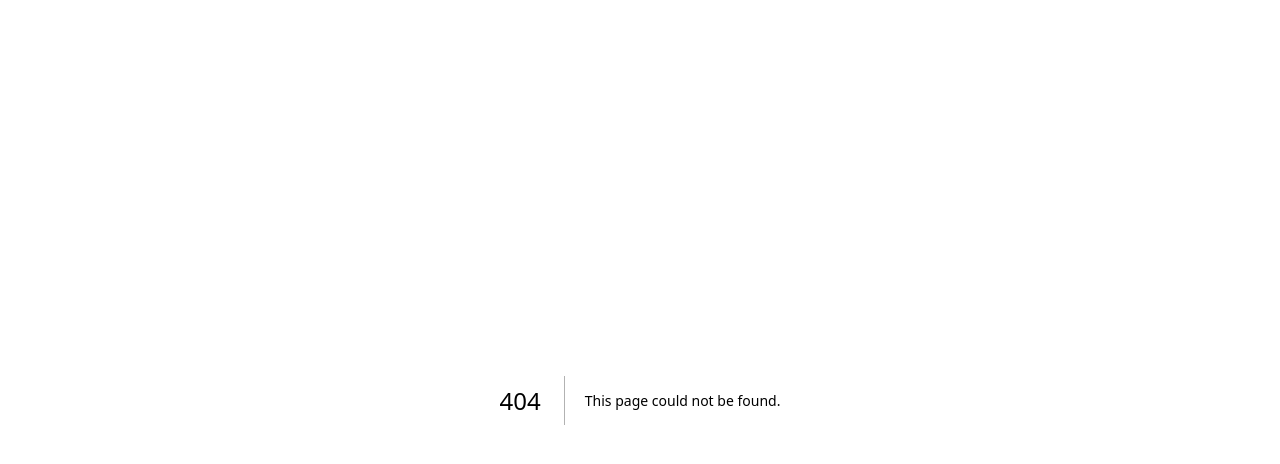
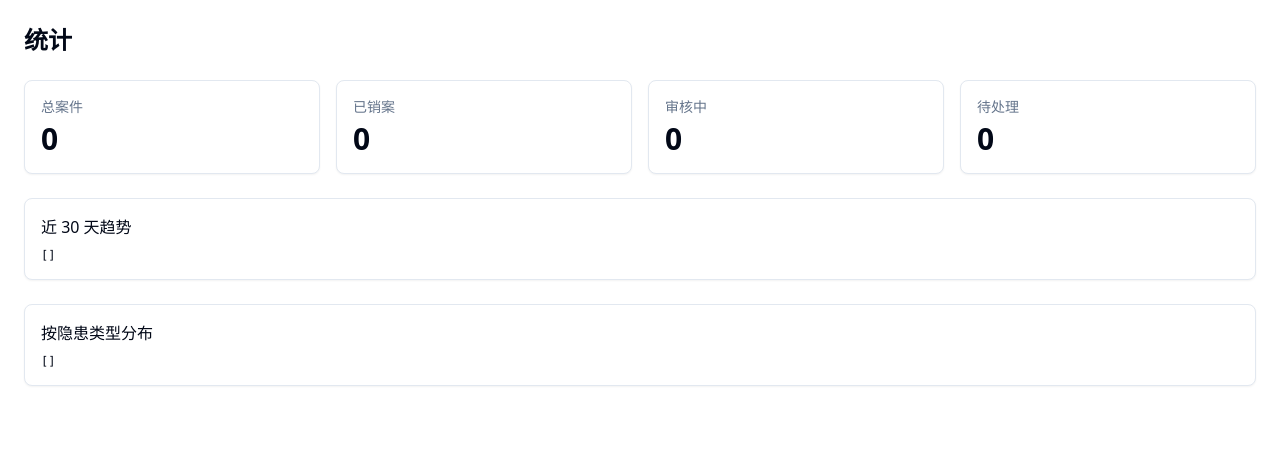
Before and after one commit to yinchengchen-AI/safety-hazard-review-system, a Next.js app: page /stats in a window 1280 px wide. Before the commit this address had no page. Shown: the top 464 px of the page. Built offline with nearby package versions, Linux system fonts and the light colour scheme; no server answers; the database is empty.

Commit message:
feat(ui): /stats dashboard

```diff
--- /dev/null
+++ b/src/app/stats/page.tsx
@@ -0,0 +1,27 @@
+import { auth } from '@/lib/auth';
+import { StatsService } from '@/services/stats';
+import { KpiCards } from '@/components/workbench/kpi-cards';
+import { Card } from '@/components/ui/card';
+
+export default async function StatsPage() {
+  await auth();
+  const [kpi, trend, dist] = await Promise.all([
+    StatsService.kpi(),
+    StatsService.trend(30),
+    StatsService.distribution('hazardType'),
+  ]);
+  return (
+    <main className="p-6 space-y-6">
+      <h1 className="text-2xl font-semibold">统计</h1>
+      <KpiCards kpi={kpi} />
+      <Card className="p-4">
+        <h2 className="font-medium mb-2">近 30 天趋势</h2>
+        <pre className="text-xs overflow-auto">{JSON.stringify(trend, null, 2)}</pre>
+      </Card>
+      <Card className="p-4">
+        <h2 className="font-medium mb-2">按隐患类型分布</h2>
+        <pre className="text-xs overflow-auto">{JSON.stringify(dist, null, 2)}</pre>
+      </Card>
+    </main>
+  );
+}
```
